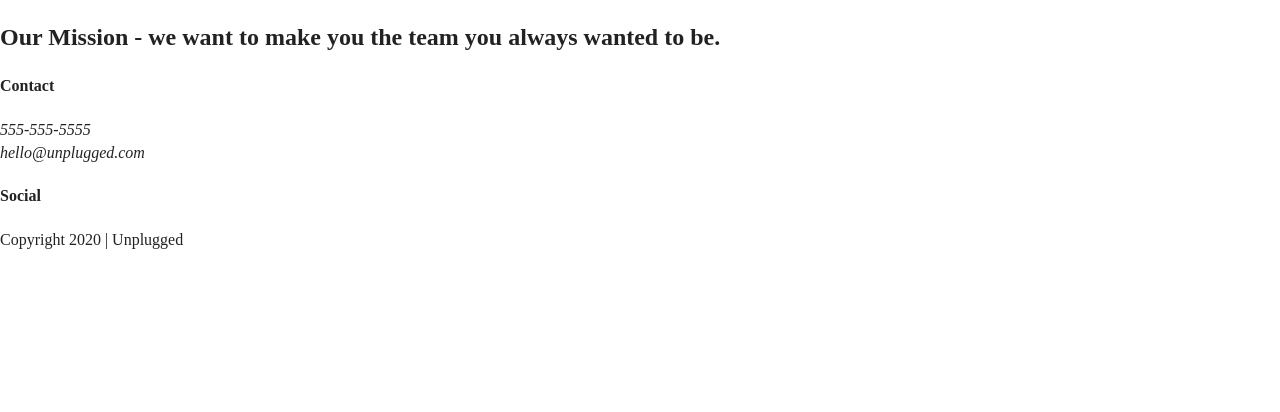
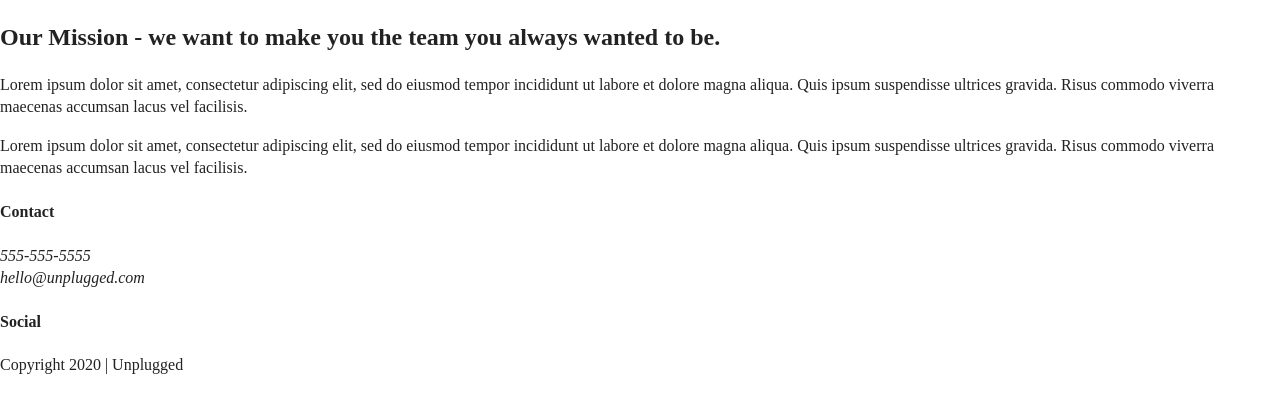
Before and after one commit to justinehofer/html5-boilerplate, a website: page about/index.html in a window 1280 px wide. Shown: the part 138-550 px from the top of the page. Drawn offline with Linux system fonts and the light colour scheme.

Commit message:
Added content in p tags for div mission-content

```diff
--- a/about/index.html
+++ b/about/index.html
@@ -58,8 +58,16 @@
     <div class="content-wrapper">
       <h2>Our Mission - we want to make you the team you always wanted to be.</h2>
       <div class="mission-content">
-        <p></p>
-        <p></p>
+        <p>
+          Lorem ipsum dolor sit amet, consectetur adipiscing elit, sed do eiusmod tempor incididunt ut labore et
+          dolore magna aliqua. Quis ipsum suspendisse ultrices gravida. Risus commodo viverra maecenas accumsan lacus
+          vel facilisis.
+        </p>
+        <p>
+          Lorem ipsum dolor sit amet, consectetur adipiscing elit, sed do eiusmod tempor incididunt ut labore et
+          dolore magna aliqua. Quis ipsum suspendisse ultrices gravida. Risus commodo viverra maecenas accumsan lacus
+          vel facilisis.
+        </p>
       </div>
     </div>
   </section>
```
